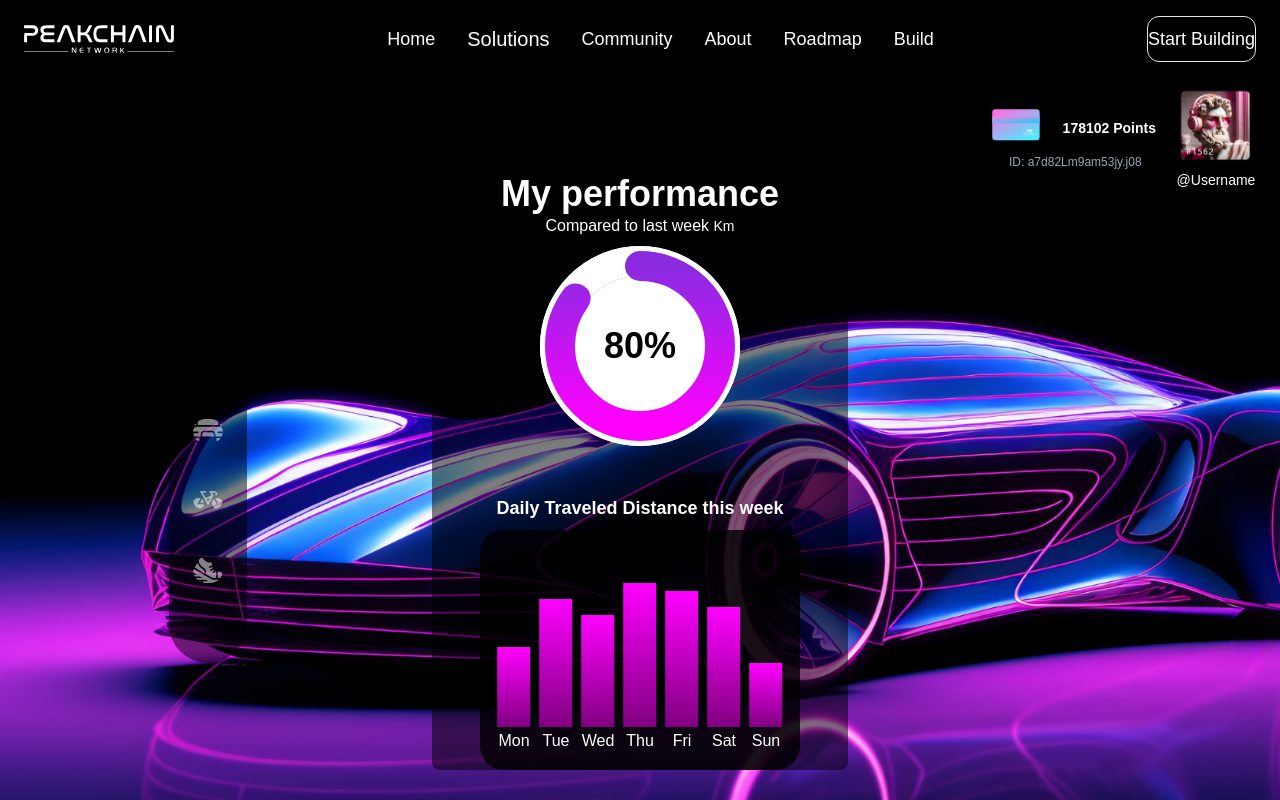
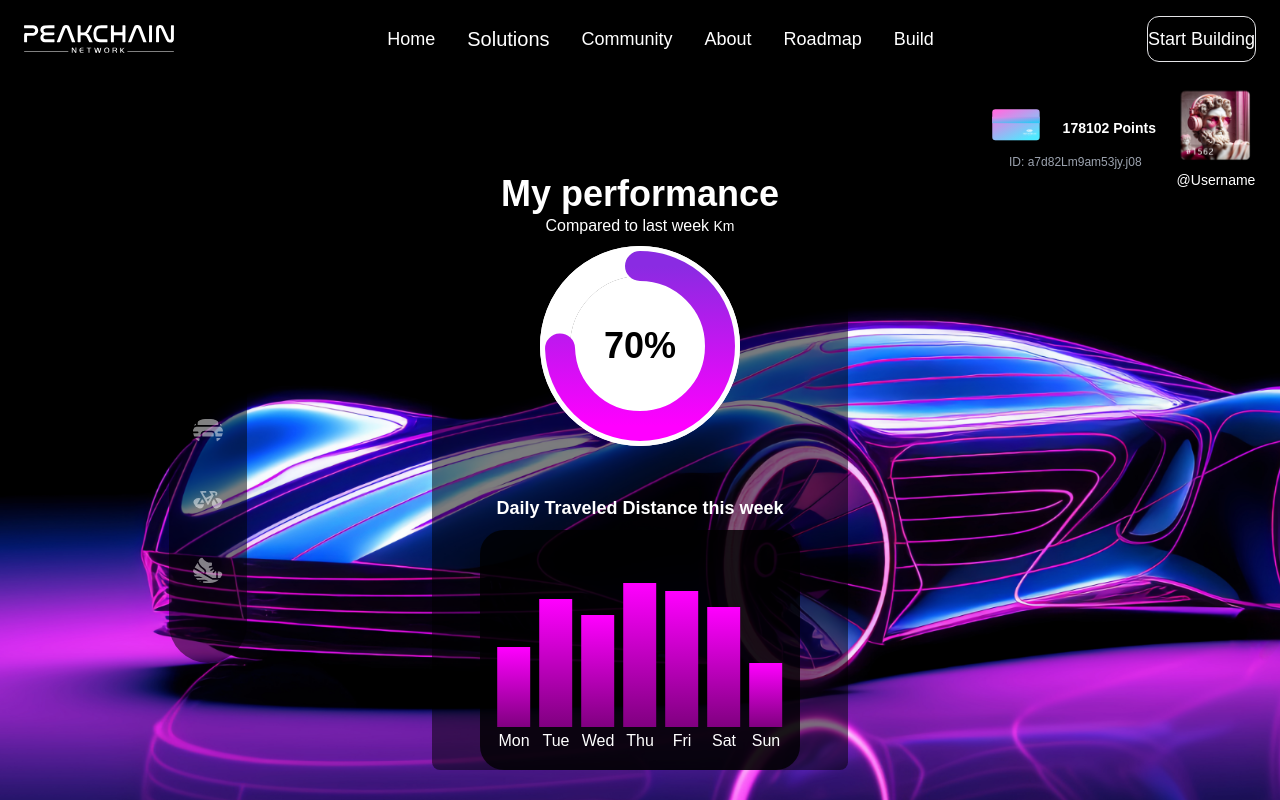
Before and after one commit to marwen2025/moveup, a Next.js app: page /moveup/performance in a window 1280 px wide. Shown: the top 800 px of the page. Built offline with nearby package versions, Linux system fonts and the light colour scheme.

Commit message:
Update page.tsx

```diff
--- a/app/moveup/performance/page.tsx
+++ b/app/moveup/performance/page.tsx
@@ -4,12 +4,6 @@ import NavBar from "@/Components/NavBar";
 import Footer from "@/Components/Footer";
 import { ResponsiveContainer, BarChart, Bar, XAxis, YAxis, Tooltip } from 'recharts'
 
-
-interface CircularProgressProps {
-    progress: number
-    size?: number
-    strokeWidth?: number
-}
 const dailyData = [
     { day: 'Mon', distance: 50 },
     { day: 'Tue', distance: 80 },
@@ -20,7 +14,10 @@ const dailyData = [
     { day: 'Sun', distance: 40 },
 ]
 
-function MoveUpPerformance({ progress = 80, size = 200, strokeWidth = 30 }: CircularProgressProps) {
+function MoveUpPerformance() {
+    const progress =70 ;
+    const size = 200;
+    const strokeWidth = 30 ;
     const radius = (size - strokeWidth) / 2;
     const circumference = radius * 2 * Math.PI;
     const strokeDashoffset = circumference - (progress / 100) * circumference;
```
